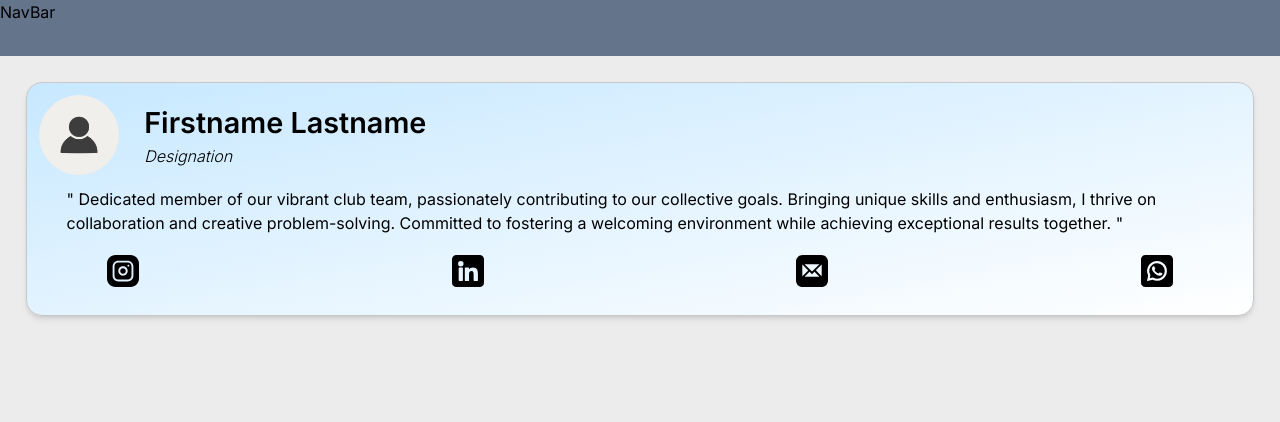
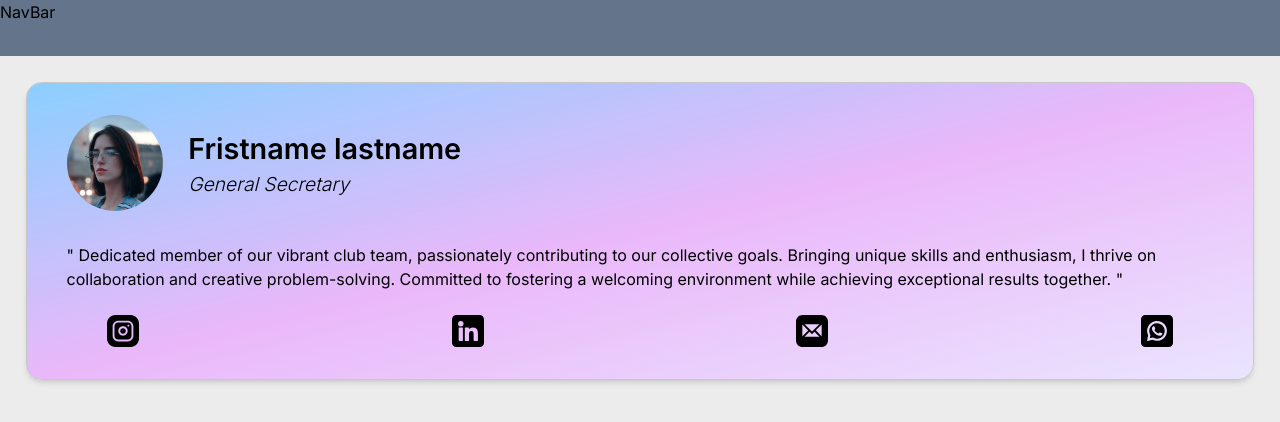
Before and after one commit to adi-uchiha/aids-pvg-contact, a Next.js app: page / in a window 1280 px wide. Shown: the top 422 px of the page. Built offline with nearby package versions, Linux system fonts and the light colour scheme.

Commit message:
change profile pic and padding

```diff
--- a/app/page.tsx
+++ b/app/page.tsx
@@ -4,7 +4,7 @@ import PersonCard from "@/components/PersonCard";
 export default function Home() {
   return (
     <div>
-      <PersonCard user={MemberObject[1]}/>
+      <PersonCard user={MemberObject[2]}/>
     </div>
   )
 }
--- a/components/MemberData.ts
+++ b/components/MemberData.ts
@@ -7,6 +7,17 @@ const MemberObject = {
     whatsapp: "whatsapp.com",
     linkedin: "linkedin.com",
     email: "gmail.com"
+  },
+
+  2 : {
+    firstName : "Fristname",
+    lastName : "lastname",
+    designation: "General Secretary",
+    about: "Dedicated member of our vibrant club team, passionately contributing to our collective goals. Bringing unique skills and enthusiasm, I thrive on collaboration and creative problem-solving. Committed to fostering a welcoming environment while achieving exceptional results together.",
+    instagram: "instagram.com",
+    whatsapp: "whatsapp.com",
+    linkedin: "linkedin.com",
+    email: "gmail.com"
   }
 }
 
--- a/components/PersonCard.tsx
+++ b/components/PersonCard.tsx
@@ -8,6 +8,7 @@ interface SingleUserProps {
   user: {
     firstName: string,
     lastName: string,
+    designation: string,
     about: string,
     instagram: string,
     whatsapp: string,
@@ -18,18 +19,18 @@ interface SingleUserProps {
 
 const PersonCard = ({ user }: SingleUserProps) => {
   return (
-    <div className="rounded-2xl w-[96vw] m-[2vw] border-[#C8C8C8] border-[1.5px] shadow-md bg-gradient-to-tl from-[#fff] to-[#c7e8ff]">
-      <div className="p-3 flex flex-row items-center">
-        <Image className="rounded-full w-20 h-20" src="/profile-pic.webp" alt="picture" width={180} height={180} />
+    <div className="rounded-2xl w-[96vw] m-[2vw] border-[#C8C8C8] border-[1.5px] shadow-md bg-gradient-to-tl from-[#eae4fe] via-[#eaabfdcc] to-[#8bcfff]">
+      <div className="p-8 pl-10 flex flex-row items-center">
+        <Image className="rounded-full w-24 h-24" src="/profile-pic.jpg" alt="picture" width={180} height={180} />
         <div className="flex flex-col pl-[2vw]">
-          <span className="font-semibold text-[1.8rem]">Firstname Lastname</span>
-          <span className="italic font-light">Designation</span>
+          <span className="font-semibold text-[1.8rem]">{user.firstName} {user.lastName}</span>
+          <span className="italic font-light text-[1.2rem]">{user.designation}</span>
         </div>
       </div>
       <p className="pl-10 pr-10 font-normal">
         &quot; Dedicated member of our vibrant club team, passionately contributing to our collective goals. Bringing unique skills and enthusiasm, I thrive on collaboration and creative problem-solving. Committed to fostering a welcoming environment while achieving exceptional results together. &quot;
       </p>
-      <div className="flex flex-row space-x-10 w-full align-middle justify-between pl-20 pr-20 p-5 mb-2">
+      <div className="flex flex-row space-x-10 w-full align-middle justify-between pl-20 pr-20 pt-6 mb-8">
         <Instagram />
         <Linkedin />
         <Email />
```
Also changed, not shown: public/profile-pic.jpg (added), public/profile-pic.webp (deleted).
